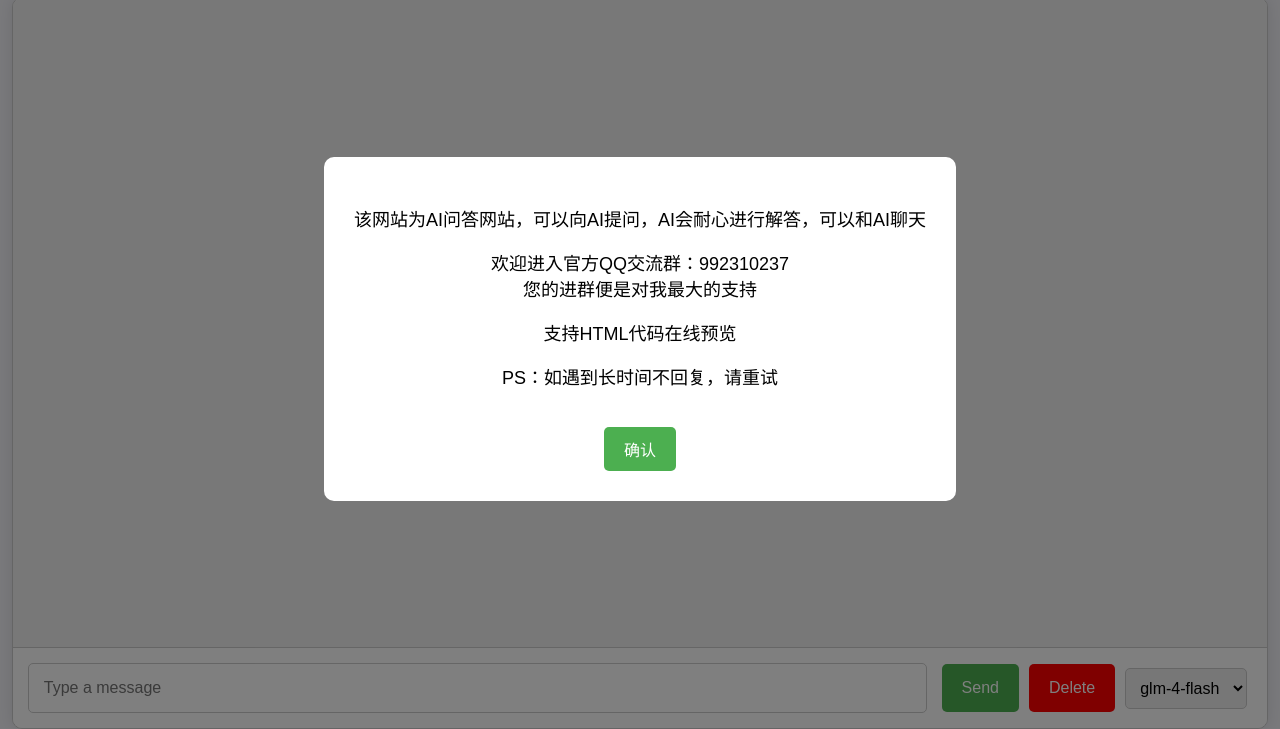
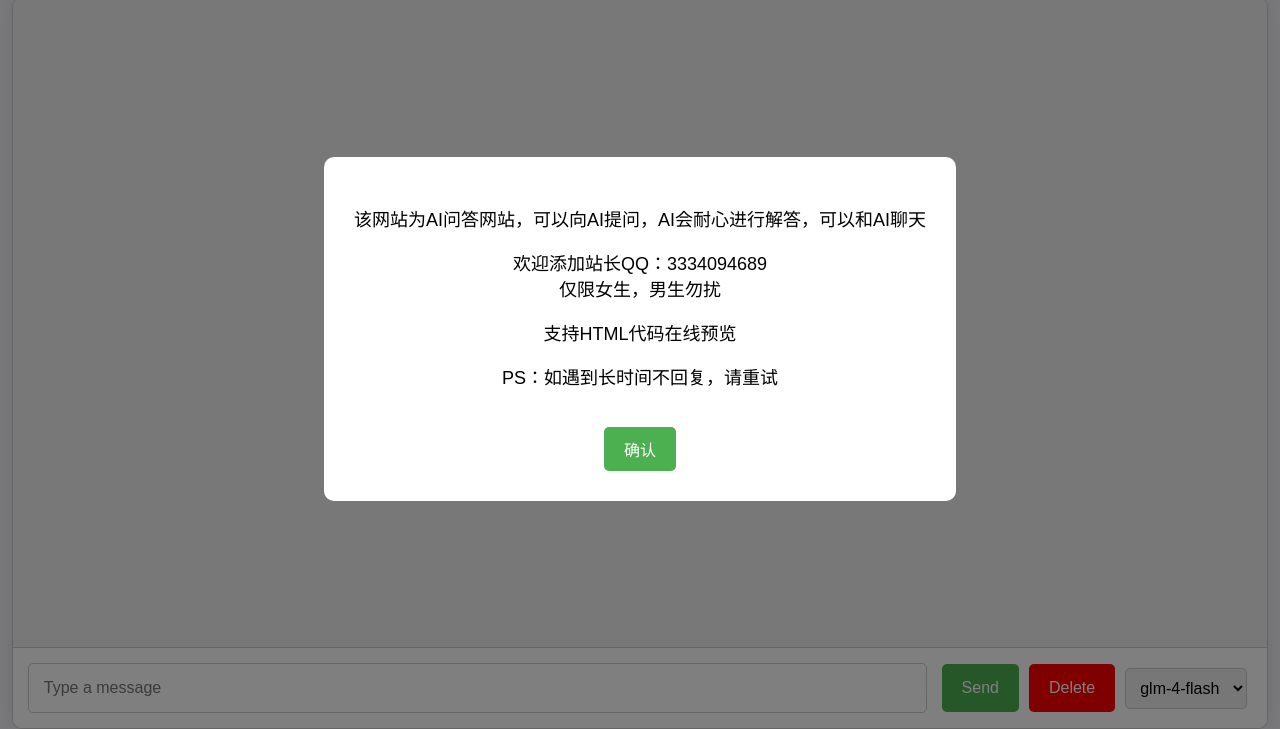
Before and after one commit to USAAI/USAAI.github.io, a plain HTML site: page index.html in a window 1280 px wide. Shown: the part 71-800 px from the top of the page. Drawn offline with nearby package versions, Linux system fonts and the light colour scheme.

Commit message:
Update index.html

```diff
--- a/index.html
+++ b/index.html
@@ -244,7 +244,7 @@
   <div id="welcome-modal">
     <div id="welcome-message">
       <p>该网站为AI问答网站，可以向AI提问，AI会耐心进行解答，可以和AI聊天</p>
-      <p>欢迎进入官方QQ交流群：992310237<br>您的进群便是对我最大的支持</p>
+      <p>欢迎添加站长QQ：3334094689<br>仅限女生，男生勿扰</p>
       <p>支持HTML代码在线预览</p>
       <p>PS：如遇到长时间不回复，请重试</p>
       <button onclick="closeModal()">确认</button>
```
